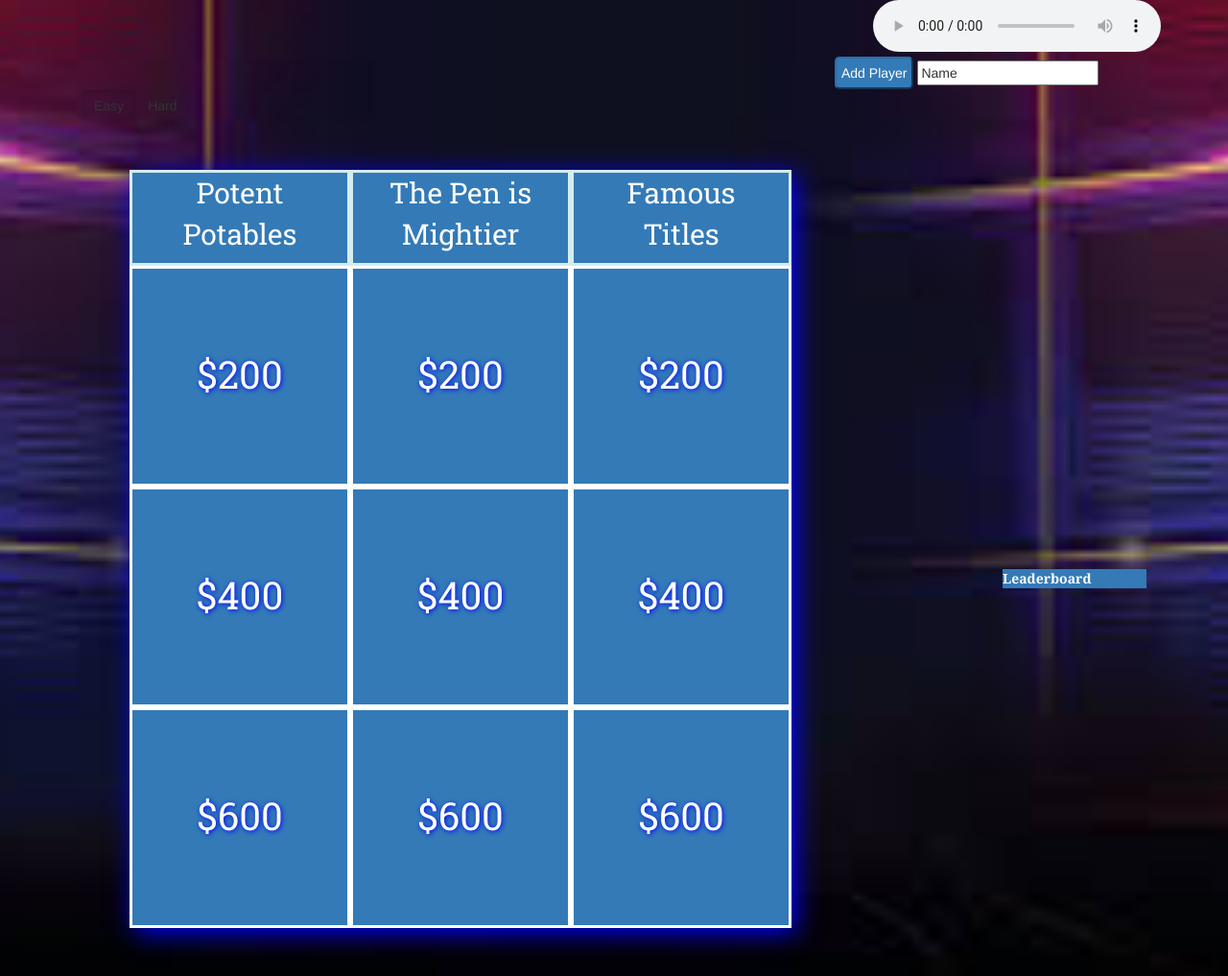
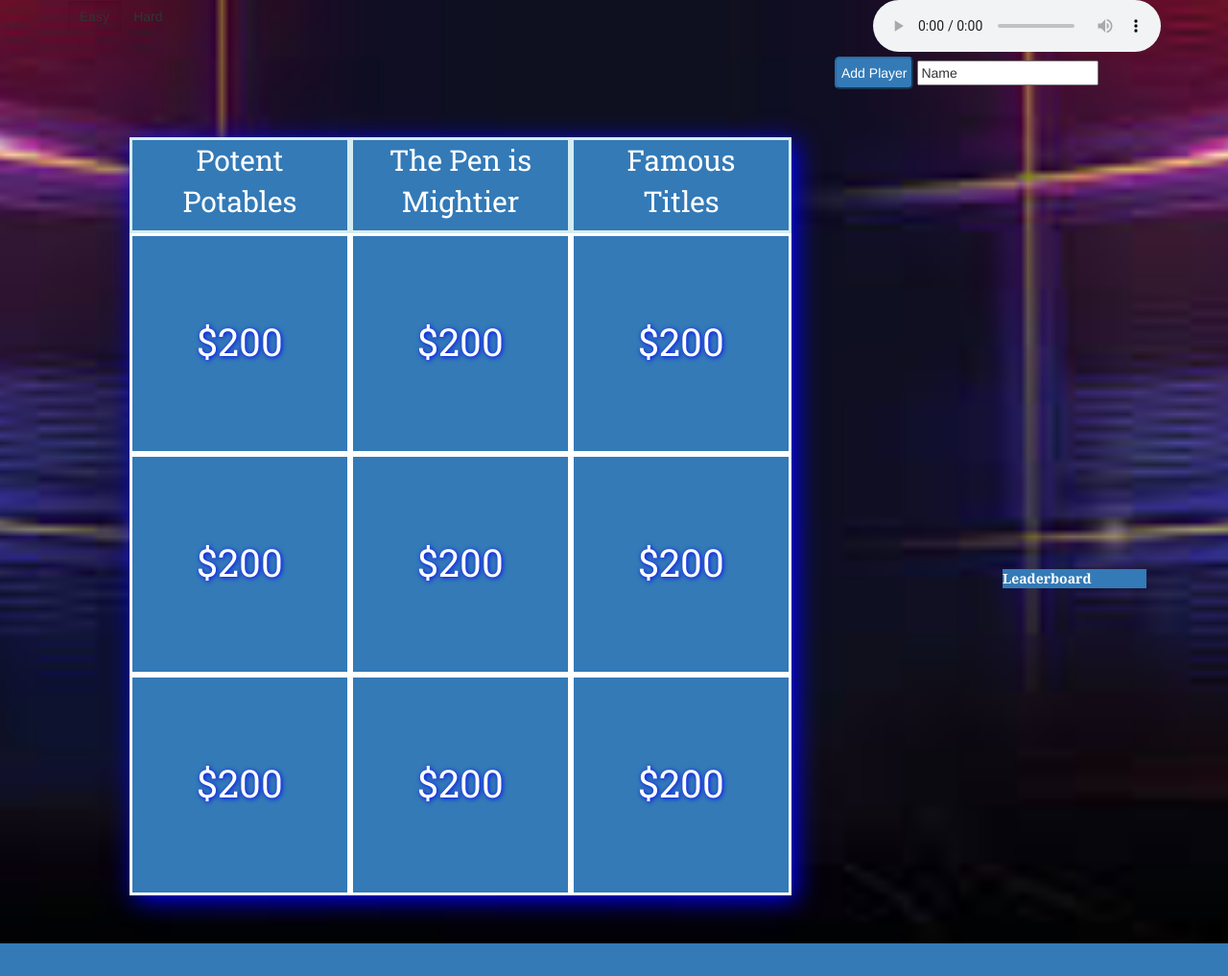
Before and after one commit to RalphWiley/Jeopardy, a PHP site: page / in a window 1280 px wide. Shown: the whole page at 96% size. After the commit the page ends 983 px from the top, so only its background shows below. Run offline with PHP 8.4, Linux system fonts and the light colour scheme; some libraries are stand-ins or nearby versions.

Commit message:
second commit

```diff
--- a/assets/style.css
+++ b/assets/style.css
@@ -29,7 +29,7 @@
 
 }
 
-#categories {
+.categories {
   height: 100px;
   margin: auto;
   display: inline;
--- a/index.html
+++ b/index.html
@@ -21,6 +21,14 @@
     <div class="navbar-header">
       <div type="button" class="navbar-toggle" data-toggle="collapse" data-target="#myNavbar">
         <img src="assets/images/Sound-On.jpg" id="soundImage" alt="Sound/On" width="35" height="30">
+      </div>
+      <div class="btn-group btn-group-toggle" data-toggle="buttons">
+        <label class="btn btn-secondary active">
+          <input type="radio" name="options" class="easyHard" data-difficulty="easy" autocomplete="off" checked> Easy
+        </label>
+        <label class="btn btn-secondary">
+          <input type="radio" name="options" class="easyHard" data-difficulty="hard" autocomplete="off"> Hard
+        </label>
       </div>
 
     </div>
@@ -52,21 +60,15 @@
 
 
 
+
     <div class="row">
       <div class="col-md-10 col-sm-10 col-xs-10">
-        <div class="btn-group btn-group-toggle" data-toggle="buttons">
-          <label class="btn btn-secondary active">
-            <input type="radio" name="options" id="option1" autocomplete="off" checked> Easy
-          </label>
-          <label class="btn btn-secondary">
-            <input type="radio" name="options" id="option2" autocomplete="off"> Hard
-          </label>
-        </div>
+
         <div id="showgrid">
           <div class="row">
-            <div class="col-md-4 p-3 mb-2 bg-primary text-white" id="categories">Potent Potables</div>
-            <div class="col-md-4 p-3 mb-2 bg-primary text-white" id="categories">The Pen is Mightier</div>
-            <div class="col-md-4 p-3 mb-2 bg-primary text-white" id="categories">Famous Titles</div>
+            <div class="categories col-md-4 p-3 mb-2 bg-primary text-white" id="categories1"><span>Potent Potables</span></div>
+            <div class="categories col-md-4 p-3 mb-2 bg-primary text-white" id="categories2"><span>The Pen is Mightier</span></div>
+            <div class="categories col-md-4 p-3 mb-2 bg-primary text-white" id="categories3"><span>Famous Titles</span></div>
           </div>
           <div class="row">
             <div class="column col-md-4 p-3 mb-2 bg-primary">$200</div>
@@ -74,14 +76,14 @@
             <div class="column col-md-4 p-3 mb-2 bg-primary">$200</div>
           </div>
           <div class="row">
-            <div class="column col-md-4 p-3 mb-2 bg-primary">$400</div>
-            <div class="column col-md-4 p-3 mb-2 bg-primary">$400</div>
-            <div class="column col-md-4 p-3 mb-2 bg-primary">$400</div>
+            <div class="column col-md-4 p-3 mb-2 bg-primary">$200</div>
+            <div class="column col-md-4 p-3 mb-2 bg-primary">$200</div>
+            <div class="column col-md-4 p-3 mb-2 bg-primary">$200</div>
           </div>
           <div class="row">
-            <div class="column col-md-4 p-3 mb-2 bg-primary">$600</div>
-            <div class="column col-md-4 p-3 mb-2 bg-primary">$600</div>
-            <div class="column col-md-4 p-3 mb-2 bg-primary">$600</div>
+            <div class="column col-md-4 p-3 mb-2 bg-primary">$200</div>
+            <div class="column col-md-4 p-3 mb-2 bg-primary">$200</div>
+            <div class="column col-md-4 p-3 mb-2 bg-primary">$200</div>
           </div>
         </div>
       </div>
```
